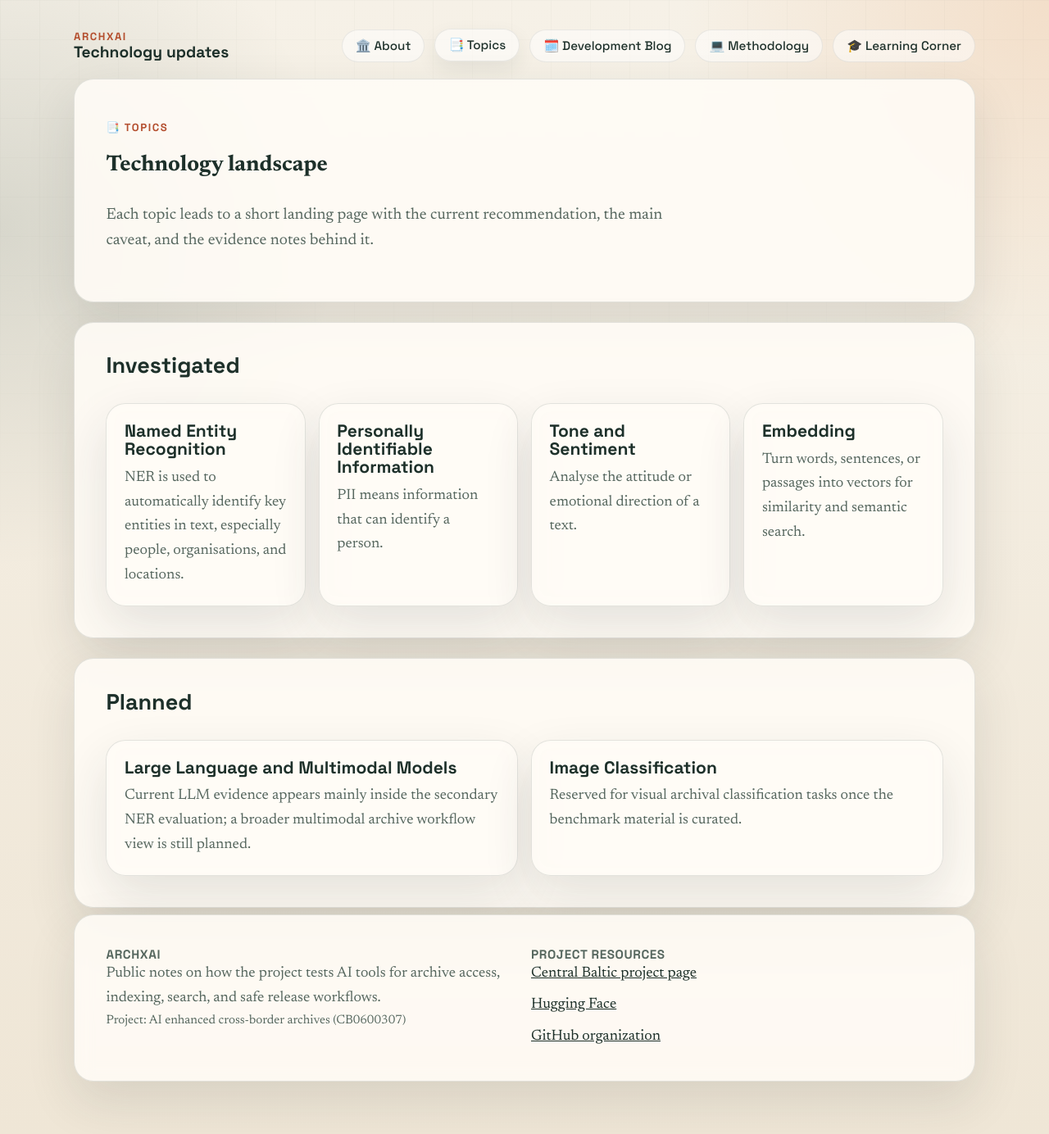
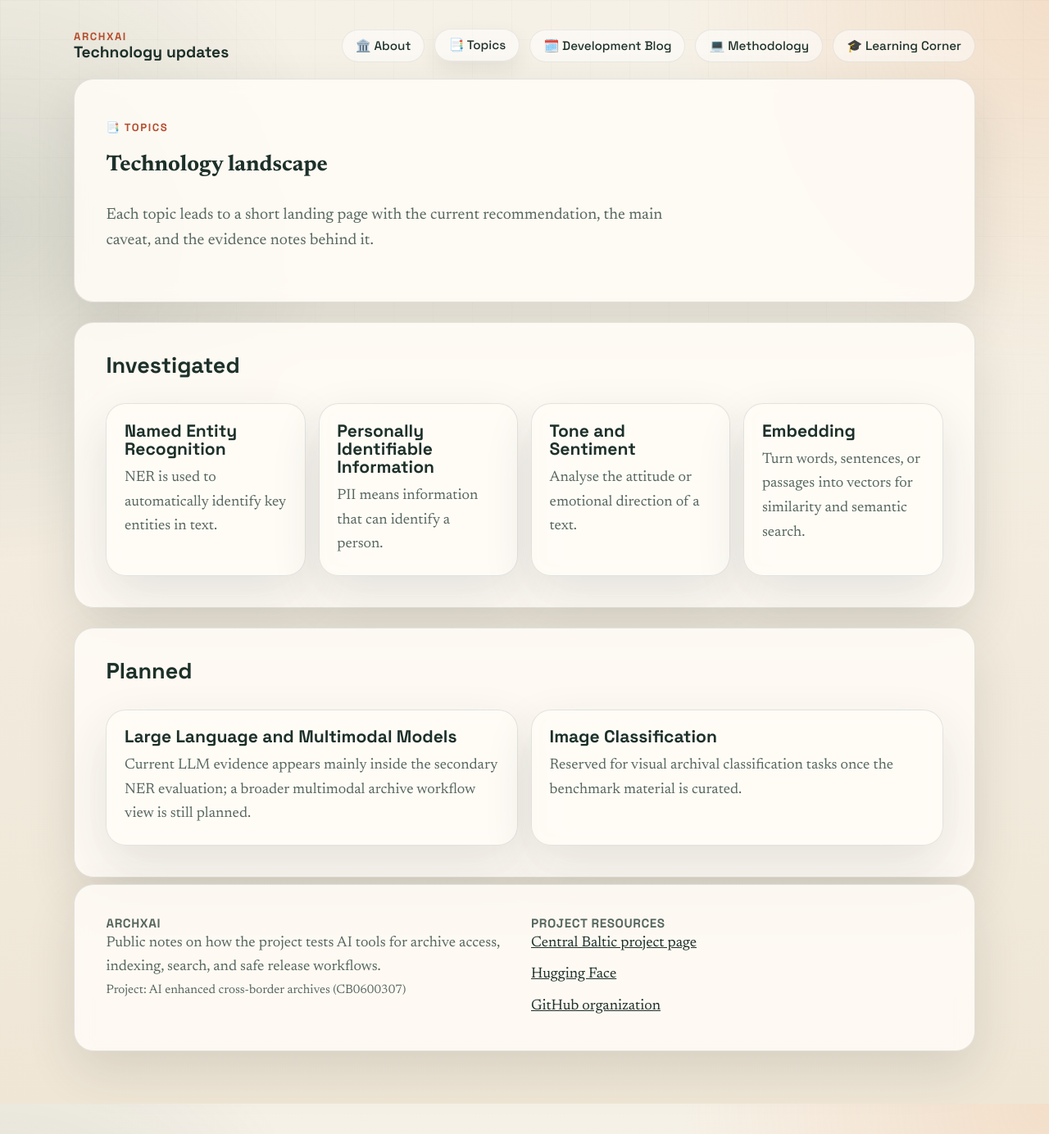
Before and after one commit to archxai/archxai.github.io, a Jekyll site: the page built from tracks.md, in a window 1280 px wide. Shown: the whole page at 82% size. Built offline with Jekyll 4.4.1, drawn with Linux system fonts in a browser that asks for light colours.

Commit message:
Update tracks.md

```diff
--- a/tracks.md
+++ b/tracks.md
@@ -20,7 +20,7 @@ permalink: /tracks/
   <div class="track-grid">
     <a class="track-card" href="{{ '/topics/ner/' | relative_url }}">
       <h3>Named Entity Recognition</h3>
-      <p>NER is used to automatically identify key entities in text, especially people, organisations, and locations.</p>
+      <p>NER is used to automatically identify key entities in text.</p>
     </a>
     <a class="track-card" href="{{ '/topics/pii/' | relative_url }}">
       <h3>Personally Identifiable Information</h3>
```
